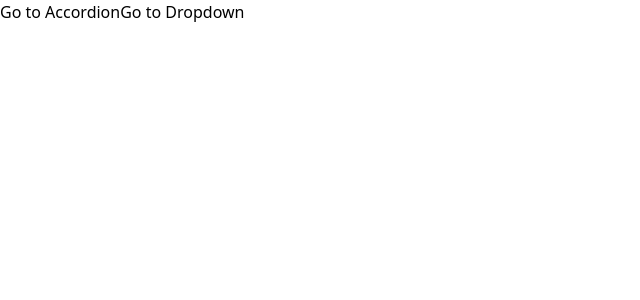
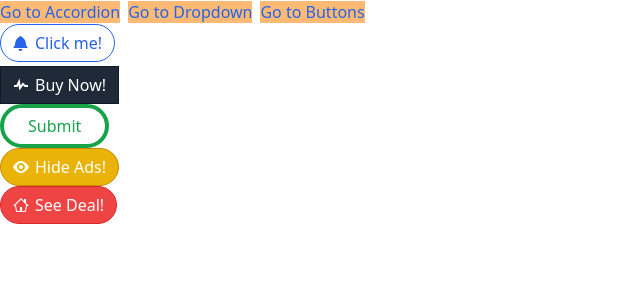
Before and after one commit to BehkoVasilev/comps, a React (Create React App) app: page /buttons in a window 1280 px wide. Shown: the top 300 px of the page, without its empty margins (0-640 px from the left). Built offline with nearby package versions, Linux system fonts and the light colour scheme.

Commit message:
add ButtonPage
add custom hook useNavigation

```diff
--- a/src/App.js
+++ b/src/App.js
@@ -2,13 +2,18 @@ import Link from "./components/Link";
 import Route from "./components/Route";
 import AccordionPage from './pages/AccordionPage';
 import DropdownPage from './pages/DropdownPage';
+import ButtonPage from './pages/ButtonPage';
 
 function App() {
     return (
         <div>
             <Link to={'/accordion'}>Go to Accordion</Link>
             <Link to={'/dropdown'}>Go to Dropdown</Link>
+            <Link to={'/buttons'}>Go to Buttons</Link>
             <div>
+                <Route path={'/buttons'}>
+                    <ButtonPage />
+                </Route>
                 <Route path={'/accordion'}>
                     <AccordionPage />
                 </Route>
--- a/src/components/Accordion.js
+++ b/src/components/Accordion.js
@@ -27,7 +27,7 @@ function Accordion({
         const icon = <span className="text-2xl">{isExpanded ? <GoChevronDown /> : <GoChevronLeft />}</span>;
 
         return (
-            <dir className='m-0.5' key={item.id}>
+            <dir className='m-0.5 p-0' key={item.id}>
                 <div onClick={() => handleClick(index)} className="w-1/2 justify-between flex items-center border-2 border-black bg-slate-700 text-white cursor-pointer">
                     {item.label}
                     {icon}
--- a/src/components/Link.js
+++ b/src/components/Link.js
@@ -1,10 +1,11 @@
-import { useContext } from "react";
-import NavigationContext from "../context/navigation";
+import classNames from "classnames";
+import useNavigation from "../hooks/useNavigation";
 
 
 function Link({ to, children }) {
-    const { navigate } = useContext(NavigationContext);
+    const { navigate } = useNavigation();
 
+    const classes = classNames('text-blue-600 mr-2 bg-orange-300')
     const handleClick = (e) => {
         if (e.metaKey || e.ctrlKey){
             return
@@ -15,7 +16,7 @@ function Link({ to, children }) {
     };
 
     return (
-        <a href={to} onClick={handleClick}>{children}</a>
+        <a className={classes} href={to} onClick={handleClick}>{children}</a>
     );
 };
 
--- a/src/components/Route.js
+++ b/src/components/Route.js
@@ -1,8 +1,7 @@
-import { useContext } from "react";
-import NavigationContext from "../context/navigation";
+import useNavigation from "../hooks/useNavigation";
 
 function Route ({path, children}) {
-    const {currentPath} = useContext(NavigationContext);
+    const {currentPath} = useNavigation();
 
     if ( path === currentPath){
         return children
--- /dev/null
+++ b/src/hooks/useNavigation.js
@@ -0,0 +1,8 @@
+import { useContext } from "react";
+import NavigationContext from "../context/navigation";
+
+function useNavigation() {
+    return useContext(NavigationContext);
+};
+
+export default useNavigation
--- a/src/pages/ButtonPage.js
+++ b/src/pages/ButtonPage.js
@@ -13,13 +13,13 @@ function ButtonPage() {
     return (
         <div>
             <div>
-                <Button primary rounded outline className='mb-4' onClick={handleClick}>
+                <Button primary rounded outline className='mb-1' onClick={handleClick}>
                     <GoBell />
                     Click me!
                 </Button>
             </div>
             <div>
-                <Button secondary rounded onMouseEnter={handleClick} onMouseMove={handleMove}>
+                <Button secondary onMouseEnter={handleClick} onMouseMove={handleMove}>
                     <GoPulse />
                     Buy Now!
                 </Button>
```
